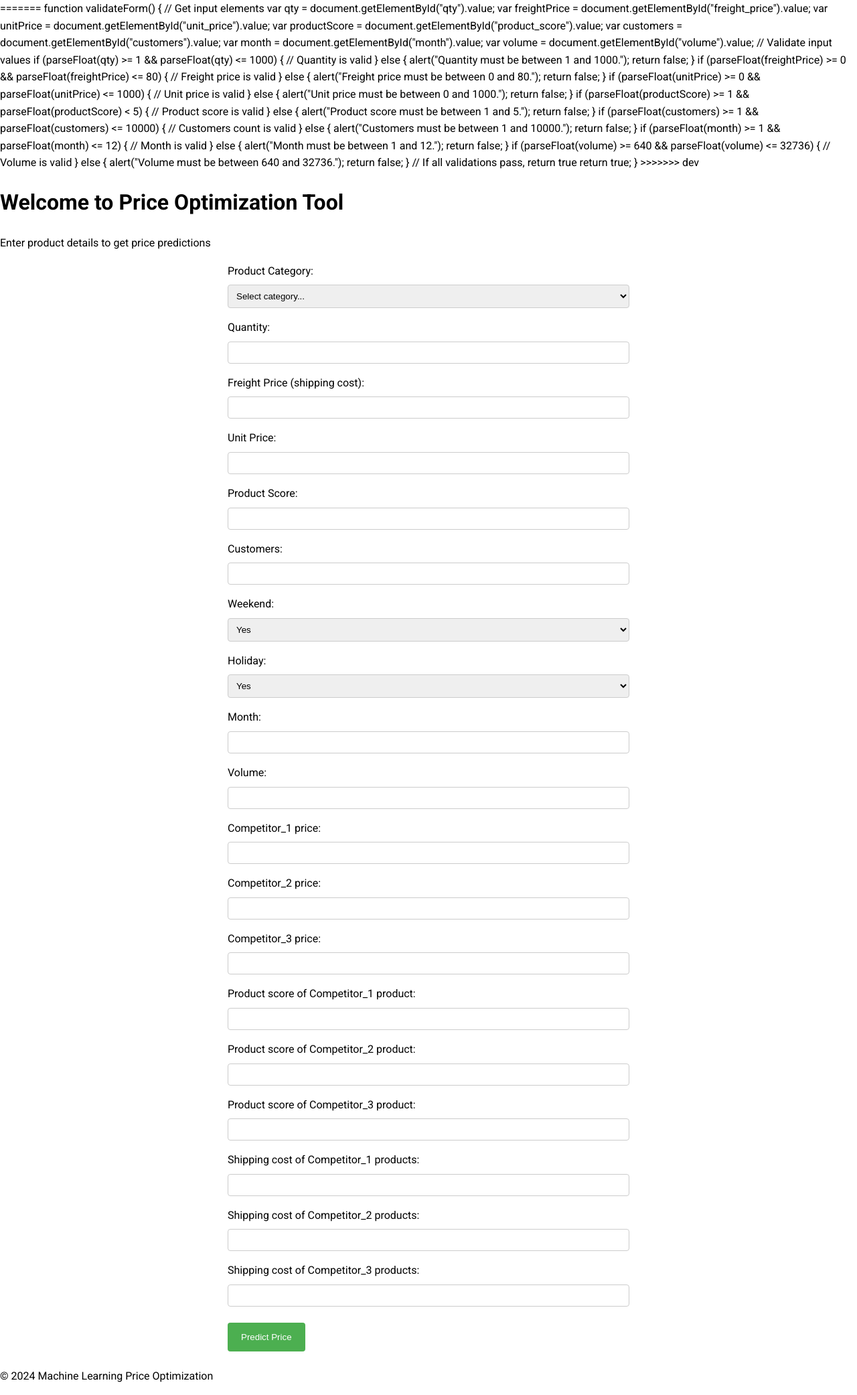
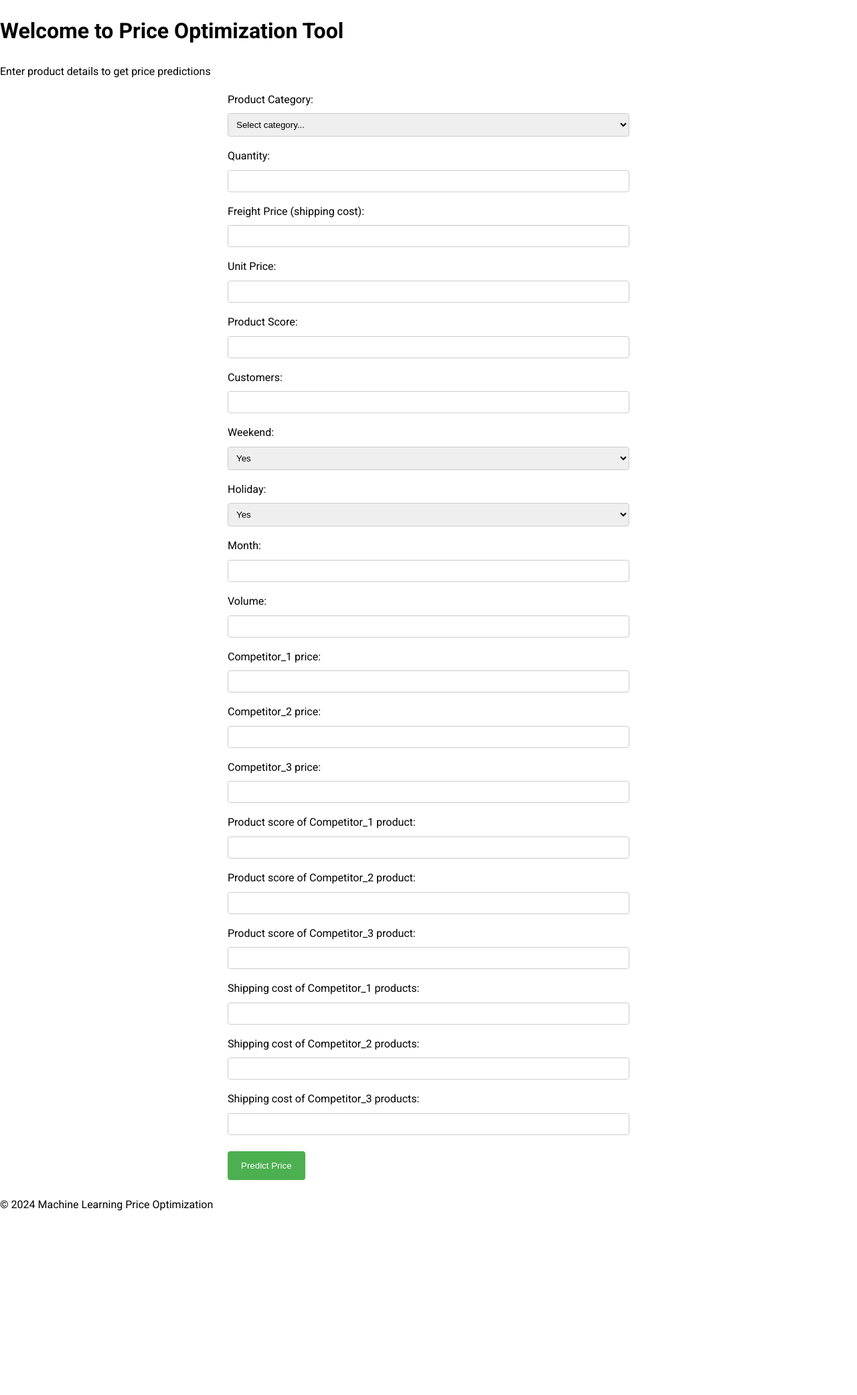
Before and after one commit to bot69dude/Retail_price_optimization, a Flask app: page / in a window 1280 px wide. Shown: the whole page at 67% size. After the commit the page ends 1808 px from the top, so only its background shows below. Run offline with Flask 3, Linux system fonts and the light colour scheme; parts of the project's set-up code (start-up, migrations or seed data) failed here and were passed over.

Commit message:
resolved branch conflit

```diff
--- a/requirements.txt
+++ b/requirements.txt
@@ -9,10 +9,6 @@ pyYAML
 tqdm
 ensure==1.0.4
 joblib
-<<<<<<< HEAD
 Flask
-=======
-fastapi==0.111.0
->>>>>>> dev
 xgboost==2.0.3
 -e .
--- a/templates/index.html
+++ b/templates/index.html
@@ -47,7 +47,6 @@
     }
 </style>
 <script>
-<<<<<<< HEAD
 function validateForm() {
     // Get input elements
     var qty = document.getElementById("qty").value;
@@ -92,73 +91,7 @@ function validateForm() {
     return true;
 }
 </script>
-=======
-    function validateForm() {
-        // Get input elements
-        var qty = document.getElementById("qty").value;
-        var freightPrice = document.getElementById("freight_price").value;
-        var unitPrice = document.getElementById("unit_price").value;
-        var productScore = document.getElementById("product_score").value;
-        var customers = document.getElementById("customers").value;
-        var month = document.getElementById("month").value;
-        var volume = document.getElementById("volume").value;
 
-        // Validate input values
-        if (parseFloat(qty) >= 1 && parseFloat(qty) <= 1000) {
-            // Quantity is valid
-        } else {
-            alert("Quantity must be between 1 and 1000.");
-            return false;
-        }
-
-        if (parseFloat(freightPrice) >= 0 && parseFloat(freightPrice) <= 80) {
-            // Freight price is valid
-        } else {
-            alert("Freight price must be between 0 and 80.");
-            return false;
-        }
-
-        if (parseFloat(unitPrice) >= 0 && parseFloat(unitPrice) <= 1000) {
-            // Unit price is valid
-        } else {
-            alert("Unit price must be between 0 and 1000.");
-            return false;
-        }
-
-        if (parseFloat(productScore) >= 1 && parseFloat(productScore) < 5) {
-            // Product score is valid
-        } else {
-            alert("Product score must be between 1 and 5.");
-            return false;
-        }
-
-        if (parseFloat(customers) >= 1 && parseFloat(customers) <= 10000) {
-            // Customers count is valid
-        } else {
-            alert("Customers must be between 1 and 10000.");
-            return false;
-        }
-
-        if (parseFloat(month) >= 1 && parseFloat(month) <= 12) {
-            // Month is valid
-        } else {
-            alert("Month must be between 1 and 12.");
-            return false;
-        }
-
-        if (parseFloat(volume) >= 640 && parseFloat(volume) <= 32736) {
-            // Volume is valid
-        } else {
-            alert("Volume must be between 640 and 32736.");
-            return false;
-        }
-
-        // If all validations pass, return true
-        return true;
-    }
-</script>
-
->>>>>>> dev
 </head>
 <body>
 
```
Also changed, not shown: 1 other file.
